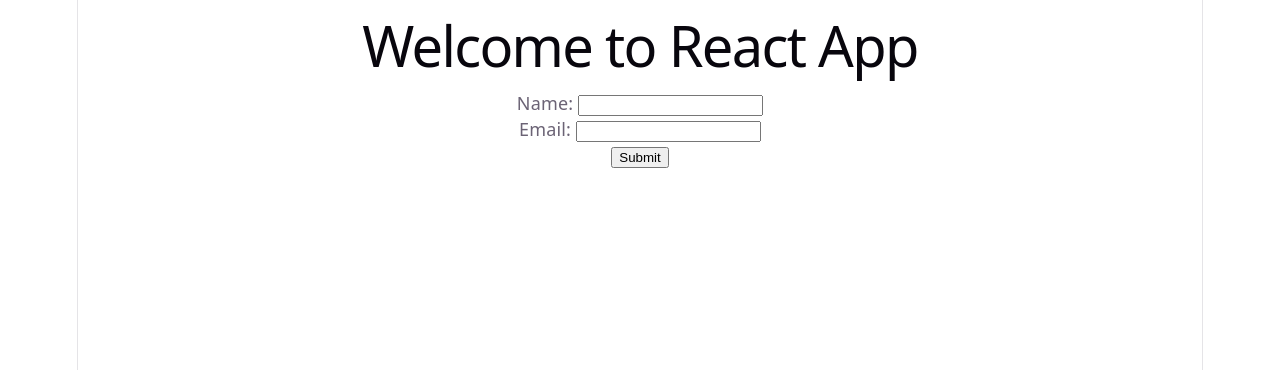
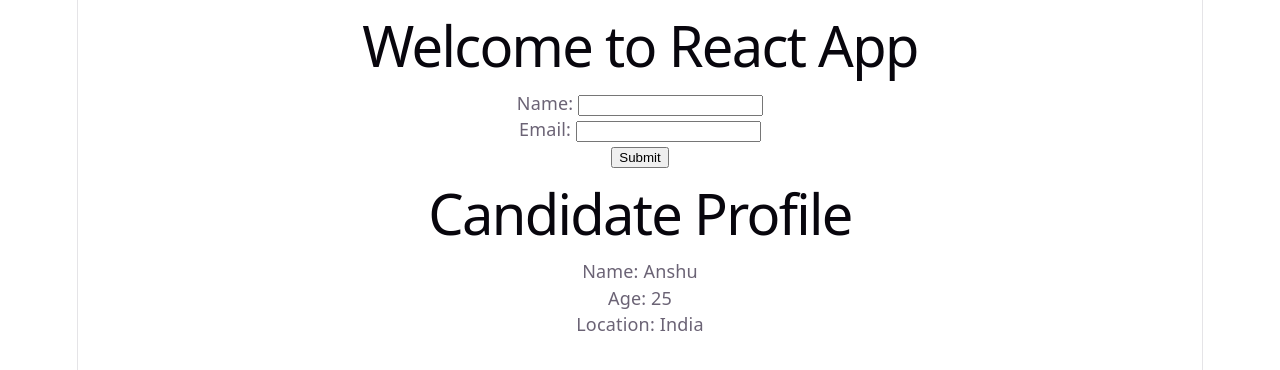
Before and after one commit to anshu-ac-dv/vite-react, a React (Vite) app: page / in a window 1280 px wide. Shown: the top 370 px of the page. Built offline with nearby package versions, Linux system fonts and the light colour scheme.

Commit message:
Exploring Main course about function

```diff
--- a/src/App.jsx
+++ b/src/App.jsx
@@ -5,6 +5,7 @@ import heroImg from './assets/hero.png'
 import './App.css'
 import { Header, Home} from './Header'
 import { Form } from './StyledForm'
+import { CandidateProfile } from './CandidateProfile'
 
 function App() {
 
@@ -12,6 +13,7 @@ function App() {
     <div className="App">
       <h1>Welcome to React App</h1>
       <Form />
+      <CandidateProfile />
     </div>
   )
 }
--- /dev/null
+++ b/src/CandidateProfile.jsx
@@ -0,0 +1,13 @@
+export const CandidateProfile = () => {
+    const name = "Anshu";
+    const age = 25;
+    const location = "India";
+    return (
+        <div>
+            <h1>Candidate Profile</h1>
+            <p>Name: {name}</p>
+            <p>Age: {age}</p>
+            <p>Location: {location}</p>
+        </div>
+    )
+}
```
